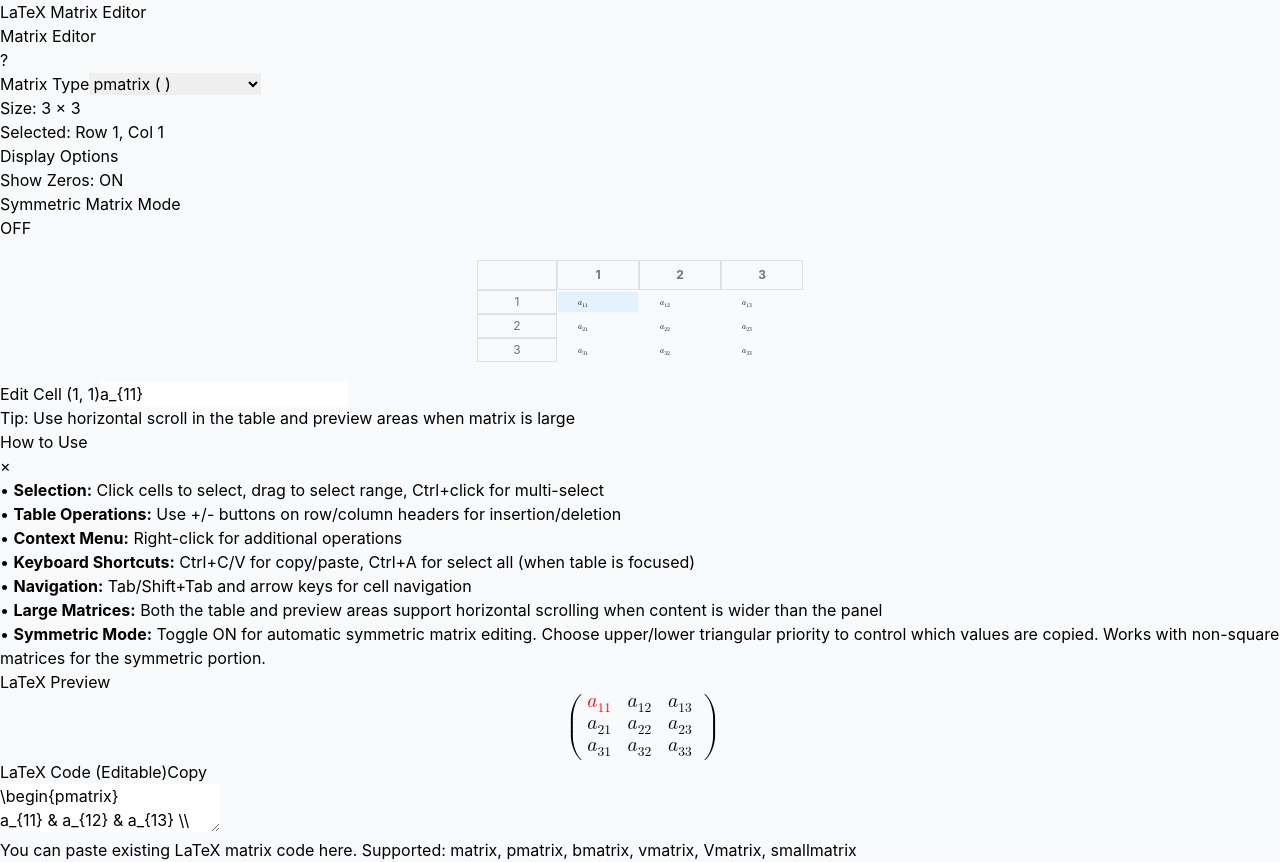
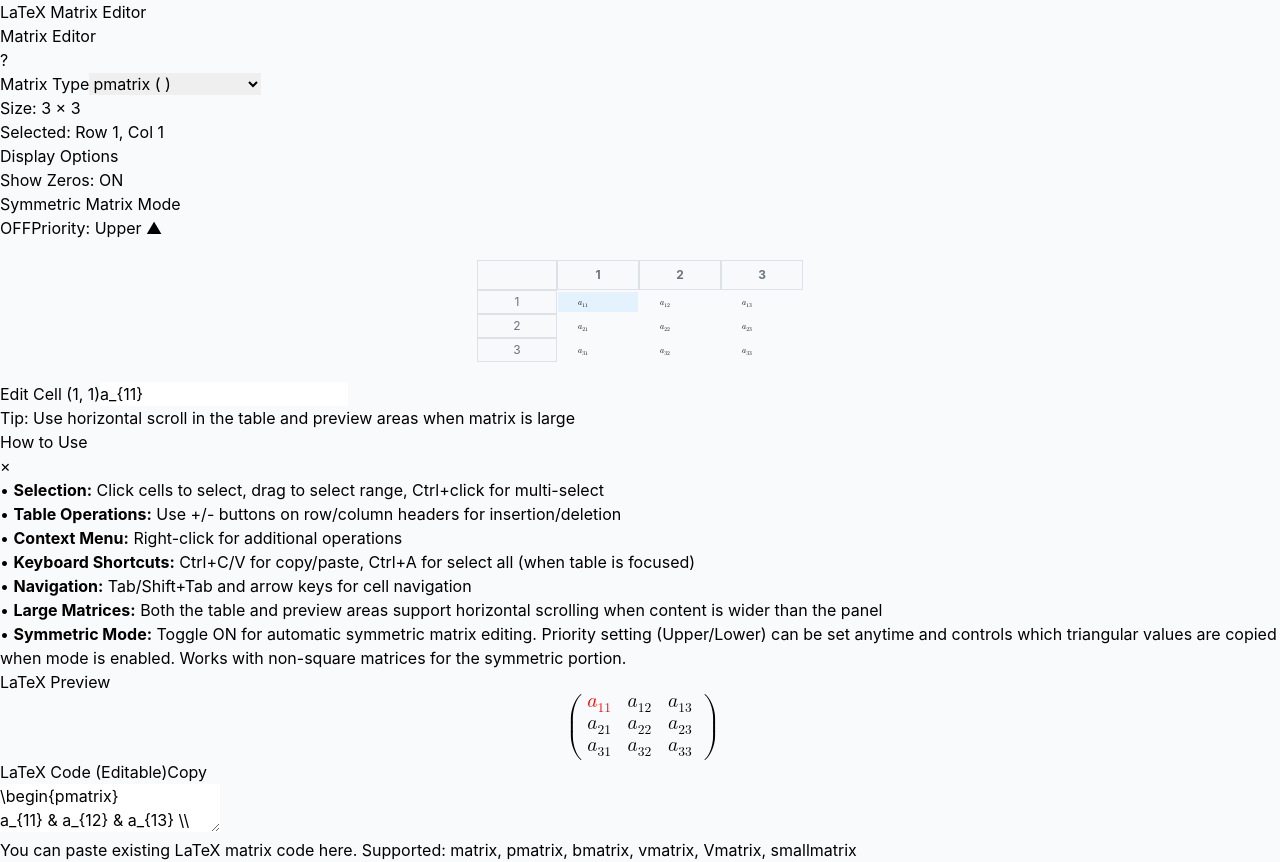
Before and after one commit to ymzkd/MiniTools-WebApp, a React (Vite) app: page / in a window 1280 px wide. Both pictures are taken after a click on the button "Show help". Built offline with nearby package versions, Linux system fonts and the light colour scheme.

Commit message:
Improve symmetric matrix editing UI and diagonal cell styling
Co-authored-by: ymz.ptr <ymz.ptr@gmail.com>

```diff
--- a/src/components/LaTeXMatrixEditor.tsx
+++ b/src/components/LaTeXMatrixEditor.tsx
@@ -907,15 +907,16 @@ const LaTeXMatrixEditor: React.FC = () => {
                 >
                   {symmetricMode ? 'ON' : 'OFF'}
                 </button>
-                {symmetricMode && (
                 <button
                   onClick={() => {
                     setTriangularPreference(prev => {
                       const newPref = prev === 'upper' ? 'lower' : 'upper';
-                        // 設定変更後に対称変換を再適用
+                      // 対称モードが有効な場合のみ設定変更後に対称変換を再適用
+                      if (symmetricMode) {
                         setTimeout(() => {
                           applySymmetricTransformation();
                         }, 50);
+                      }
                       return newPref;
                     });
                   }}
@@ -927,7 +928,6 @@ const LaTeXMatrixEditor: React.FC = () => {
                 >
                   Priority: {triangularPreference === 'upper' ? 'Upper ▲' : 'Lower ▼'}
                 </button>
-                )}
                 {matrix.rows !== matrix.cols && (
                   <span className="text-xs text-orange-500">Non-square: symmetric editing available for {Math.min(matrix.rows, matrix.cols)}×{Math.min(matrix.rows, matrix.cols)} portion</span>
                 )}
@@ -1043,6 +1043,7 @@ const LaTeXMatrixEditor: React.FC = () => {
                                             activeCell.row === j &&
                                             activeCell.col === i &&
                                             i !== j;
+                      const isDiagonal = i === j;
 
                       return (
                         <td key={j}>
@@ -1085,6 +1086,8 @@ const LaTeXMatrixEditor: React.FC = () => {
                                 ? 'in-selection'
                                 : isSymmetricPair
                                 ? 'border-purple-400 bg-purple-50'
+                                : isDiagonal
+                                ? 'border-gray-300 bg-yellow-50 hover:border-gray-400'
                                 : 'border-gray-300 hover:border-gray-400'
                             }`}
                           >
@@ -1159,7 +1162,7 @@ const LaTeXMatrixEditor: React.FC = () => {
                   <p>• <strong>Keyboard Shortcuts:</strong> Ctrl+C/V for copy/paste, Ctrl+A for select all (when table is focused)</p>
                   <p>• <strong>Navigation:</strong> Tab/Shift+Tab and arrow keys for cell navigation</p>
                   <p>• <strong>Large Matrices:</strong> Both the table and preview areas support horizontal scrolling when content is wider than the panel</p>
-                  <p>• <strong>Symmetric Mode:</strong> Toggle ON for automatic symmetric matrix editing. Choose upper/lower triangular priority to control which values are copied. Works with non-square matrices for the symmetric portion.</p>
+                  <p>• <strong>Symmetric Mode:</strong> Toggle ON for automatic symmetric matrix editing. Priority setting (Upper/Lower) can be set anytime and controls which triangular values are copied when mode is enabled. Works with non-square matrices for the symmetric portion.</p>
                 </div>
               </div>
             </div>
```
Lines whose indentation alone changed are shown as unchanged.
